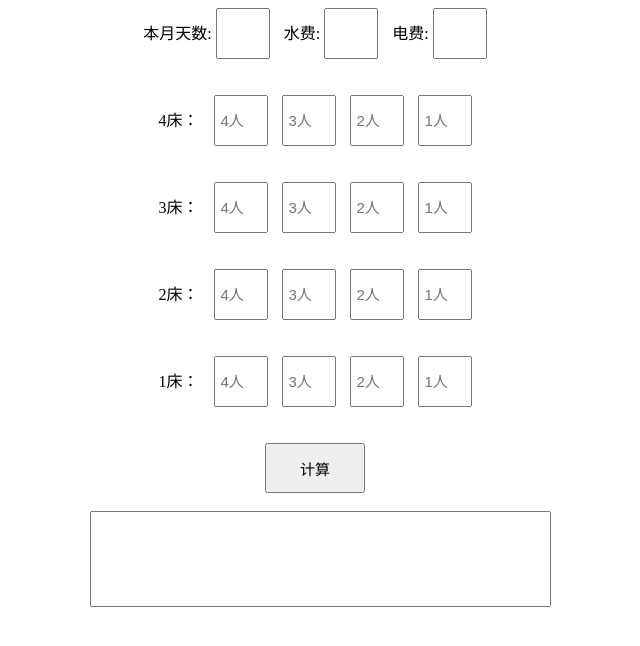
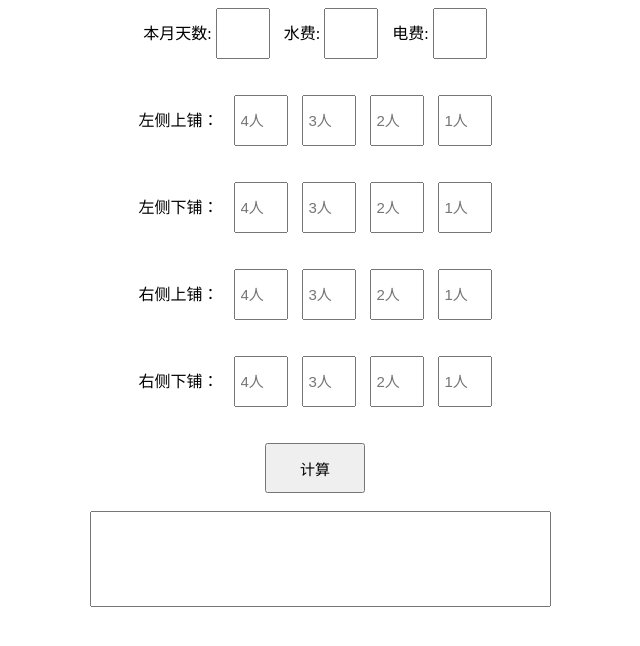
Before and after one commit to YuYuShenMing/Z.github.io, a plain HTML site: page index.html in a window 1280 px wide. Shown: the whole page, without its empty margins (320-960 px from the left). Drawn offline with Linux system fonts and the light colour scheme.

Commit message:
Update index.html

```diff
--- a/index.html
+++ b/index.html
@@ -101,7 +101,7 @@
 			<br />
 			<div id="people">
 				<form action="/" method="post">
-					<label class="labelbed" for="txet-input">4床：</label>
+					<label class="labelbed" for="txet-input">左侧上铺：</label>
 					<!--<label for="txet-input">4人</label>-->
 					<input class="inputfloat" id="four_four" name="text_input" style="font-weight: 50px;" placeholder="4人">
 					<!--<label for="txet-input">3人</label>-->
@@ -116,7 +116,7 @@
 			<br />
 			<div id="people">
 				<form action="/" method="post">
-					<label class="labelbed" for="txet-input">3床：</label>
+					<label class="labelbed" for="txet-input">左侧下铺：</label>
 					<!--<label for="txet-input">4人</label>-->
 					<input class="inputfloat" id="three_four" name="text_input" style="font-weight: 50px;"placeholder="4人">
 					<!--<label for="txet-input">3人</label>-->
@@ -131,7 +131,7 @@
 			<br />
 			<div id="people">
 				<form action="/" method="post">
-					<label class="labelbed" for="txet-input">2床：</label>
+					<label class="labelbed" for="txet-input">右侧上铺：</label>
 					<!--<label for="txet-input">4人</label>-->
 					<input class="inputfloat" id="two_four" name="text_input" style="font-weight: 50px;"placeholder="4人">
 					<!--<label for="txet-input">3人</label>-->
@@ -146,7 +146,7 @@
 			<br />
 			<div id="people">
 				<form action="/" method="post">
-					<label class="labelbed" for="txet-input">1床：</label>
+					<label class="labelbed" for="txet-input">右侧下铺：</label>
 					<!--<label for="txet-input">4人</label>-->
 					<input class="inputfloat" id="one_four" name="text_input" style="font-weight: 50px;"placeholder="4人">
 					<!--<label for="txet-input">3人</label>-->
```
